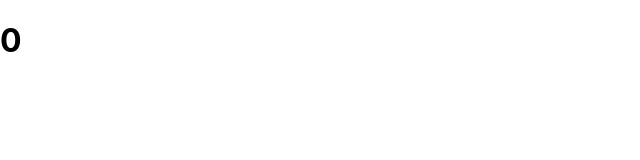
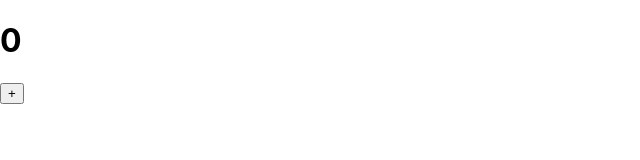
Before and after one commit to cdrani/react-calculator, a React (Create React App) app: page / in a window 1280 px wide. Shown: the top 160 px of the page, without its empty margins (0-640 px from the left). Built offline with nearby package versions, Linux system fonts and the light colour scheme.

Commit message:
button component

```diff
--- a/src/components/App.js
+++ b/src/components/App.js
@@ -1,6 +1,14 @@
 import React from 'react'
 import Display from './Display'
+import Button from './Button'
 
-const App = () => <Display />
+const App = () => {
+  return (
+    <div id="calc">
+      <Display />
+      <Button buttonName="+" />
+    </div>
+  )
+}
 
 export default App
--- /dev/null
+++ b/src/components/Button.js
@@ -0,0 +1,10 @@
+import React from 'react'
+import PropTypes from 'prop-types'
+
+const Button = ({ buttonName }) => <button>{buttonName}</button>
+
+Button.propTypes = {
+  buttonName: PropTypes.string.isRequired
+}
+
+export default Button
```
